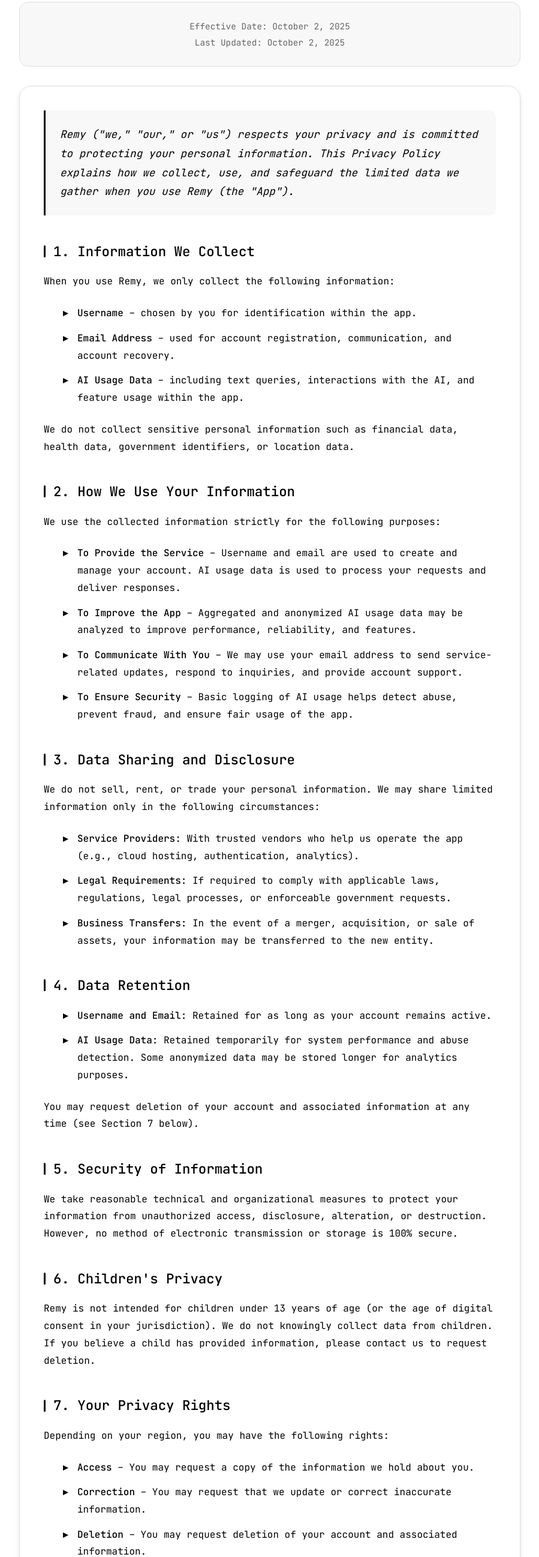
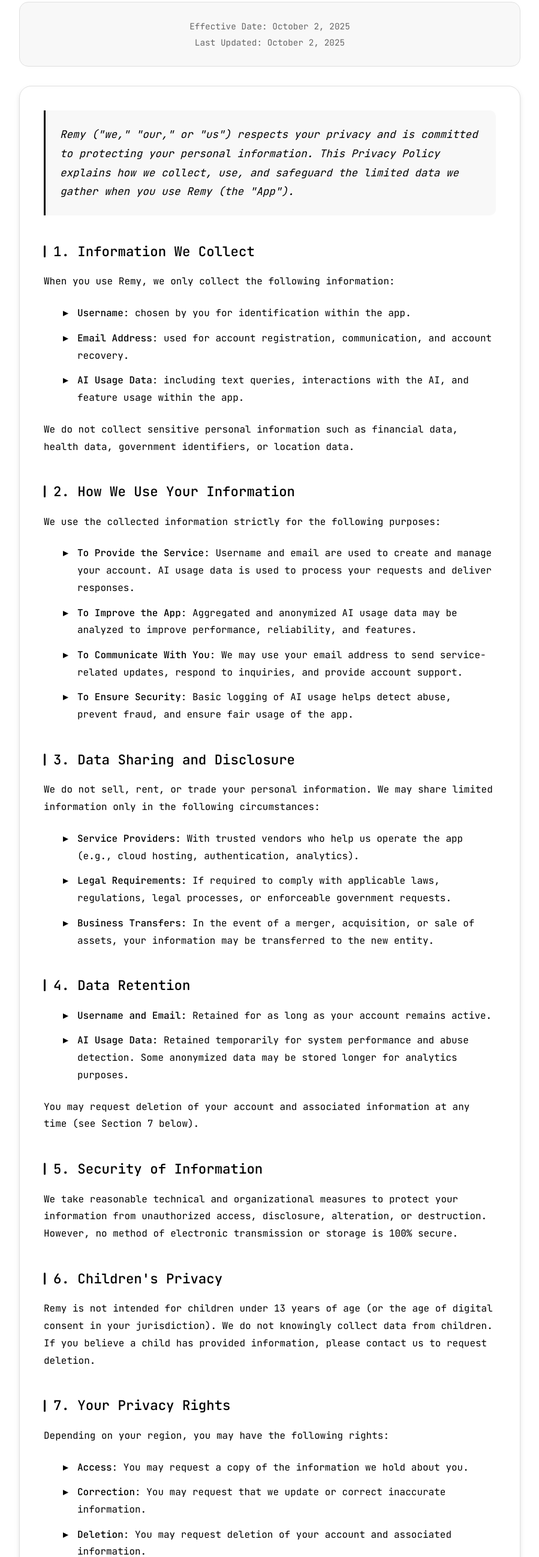
Before and after one commit to keshavkrishnan08/RemyWebPolicy, a website: page index.html in a window 1280 px wide. Shown: the part 205-2800 px from the top of the page at 60% size, without its empty margins (190-1089 px from the left). Drawn offline with Linux system fonts and the light colour scheme.

Commit message:
Fix the repository link and tidy punctuation

```diff
--- a/index.html
+++ b/index.html
@@ -29,19 +29,19 @@
                     <h2>1. Information We Collect</h2>
                     <p>When you use Remy, we only collect the following information:</p>
                     <ul>
-                        <li><strong>Username</strong> – chosen by you for identification within the app.</li>
-                        <li><strong>Email Address</strong> – used for account registration, communication, and account recovery.</li>
-                        <li><strong>AI Usage Data</strong> – including text queries, interactions with the AI, and feature usage within the app.</li>
+                        <li><strong>Username</strong>: chosen by you for identification within the app.</li>
+                        <li><strong>Email Address</strong>: used for account registration, communication, and account recovery.</li>
+                        <li><strong>AI Usage Data</strong>: including text queries, interactions with the AI, and feature usage within the app.</li>
                     </ul>
                     <p>We do not collect sensitive personal information such as financial data, health data, government identifiers, or location data.</p>
 
                     <h2>2. How We Use Your Information</h2>
                     <p>We use the collected information strictly for the following purposes:</p>
                     <ul>
-                        <li><strong>To Provide the Service</strong> – Username and email are used to create and manage your account. AI usage data is used to process your requests and deliver responses.</li>
-                        <li><strong>To Improve the App</strong> – Aggregated and anonymized AI usage data may be analyzed to improve performance, reliability, and features.</li>
-                        <li><strong>To Communicate With You</strong> – We may use your email address to send service-related updates, respond to inquiries, and provide account support.</li>
-                        <li><strong>To Ensure Security</strong> – Basic logging of AI usage helps detect abuse, prevent fraud, and ensure fair usage of the app.</li>
+                        <li><strong>To Provide the Service</strong>: Username and email are used to create and manage your account. AI usage data is used to process your requests and deliver responses.</li>
+                        <li><strong>To Improve the App</strong>: Aggregated and anonymized AI usage data may be analyzed to improve performance, reliability, and features.</li>
+                        <li><strong>To Communicate With You</strong>: We may use your email address to send service-related updates, respond to inquiries, and provide account support.</li>
+                        <li><strong>To Ensure Security</strong>: Basic logging of AI usage helps detect abuse, prevent fraud, and ensure fair usage of the app.</li>
                     </ul>
 
                     <h2>3. Data Sharing and Disclosure</h2>
@@ -68,10 +68,10 @@
                     <h2>7. Your Privacy Rights</h2>
                     <p>Depending on your region, you may have the following rights:</p>
                     <ul>
-                        <li><strong>Access</strong> – You may request a copy of the information we hold about you.</li>
-                        <li><strong>Correction</strong> – You may request that we update or correct inaccurate information.</li>
-                        <li><strong>Deletion</strong> – You may request deletion of your account and associated information.</li>
-                        <li><strong>Withdrawal of Consent</strong> – You may stop using the app at any time and request removal of your data.</li>
+                        <li><strong>Access</strong>: You may request a copy of the information we hold about you.</li>
+                        <li><strong>Correction</strong>: You may request that we update or correct inaccurate information.</li>
+                        <li><strong>Deletion</strong>: You may request deletion of your account and associated information.</li>
+                        <li><strong>Withdrawal of Consent</strong>: You may stop using the app at any time and request removal of your data.</li>
                     </ul>
                     <p>To exercise these rights, contact us at <a href="mailto:keshav-krishnan@outlook.com">keshav-krishnan@outlook.com</a>.</p>
 
@@ -94,7 +94,7 @@
 
         <footer class="footer">
             <div class="github-link">
-                <a href="https://github.com/keshavkrishnan/RemyWebPolicy" target="_blank" rel="noopener noreferrer">
+                <a href="https://github.com/keshavkrishnan08/RemyWebPolicy" target="_blank" rel="noopener noreferrer">
                     <svg width="24" height="24" viewBox="0 0 24 24" fill="currentColor">
                         <path d="M12 0c-6.626 0-12 5.373-12 12 0 5.302 3.438 9.8 8.207 11.387.599.111.793-.261.793-.577v-2.234c-3.338.726-4.033-1.416-4.033-1.416-.546-1.387-1.333-1.756-1.333-1.756-1.089-.745.083-.729.083-.729 1.205.084 1.839 1.237 1.839 1.237 1.07 1.834 2.807 1.304 3.492.997.107-.775.418-1.305.762-1.604-2.665-.305-5.467-1.334-5.467-5.931 0-1.311.469-2.381 1.236-3.221-.124-.303-.535-1.524.117-3.176 0 0 1.008-.322 3.301 1.23.957-.266 1.983-.399 3.003-.404 1.02.005 2.047.138 3.006.404 2.291-1.552 3.297-1.23 3.297-1.23.653 1.653.242 2.874.118 3.176.77.84 1.235 1.911 1.235 3.221 0 4.609-2.807 5.624-5.479 5.921.43.372.823 1.102.823 2.222v3.293c0 .319.192.694.801.576 4.765-1.589 8.199-6.086 8.199-11.386 0-6.627-5.373-12-12-12z"/>
                     </svg>
--- a/package.json
+++ b/package.json
@@ -19,7 +19,7 @@
   "license": "MIT",
   "repository": {
     "type": "git",
-    "url": "https://github.com/keshavkrishnan/RemyWebPolicy.git"
+    "url": "https://github.com/keshavkrishnan08/RemyWebPolicy.git"
   },
   "homepage": "https://keshavkrishnan.github.io/RemyWebPolicy/",
   "engines": {
```
